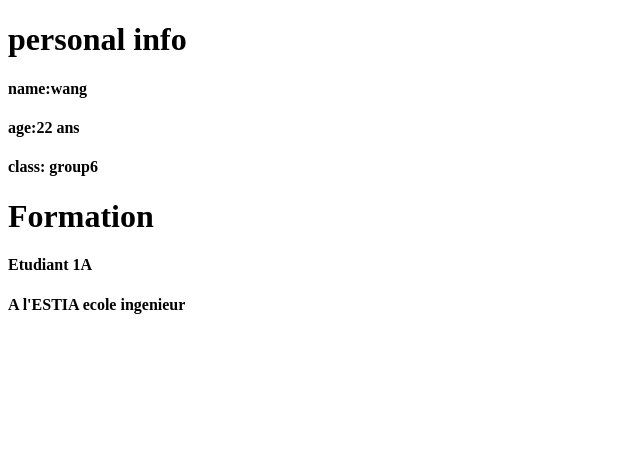
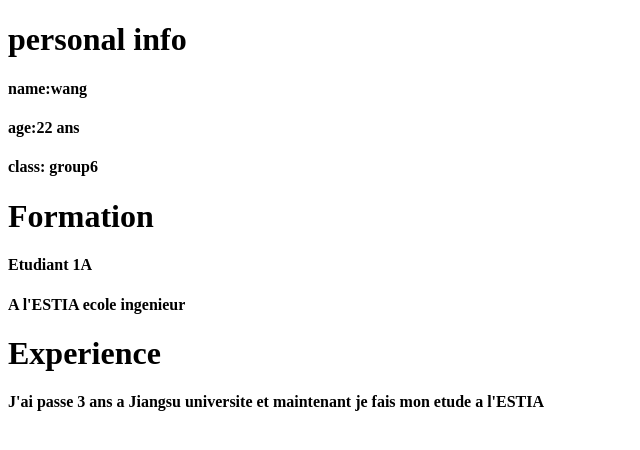
Before and after one commit to renjie-wang/Renjie.github.io, a plain HTML site: page index.html in a window 1280 px wide. Shown: the whole page, without its empty margins (0-640 px from the left). Drawn offline with Linux system fonts and the light colour scheme.

Commit message:
Experience

```diff
--- a/index.html
+++ b/index.html
@@ -14,6 +14,7 @@
     <h4>Etudiant 1A</h4>
     <h4>A l'ESTIA ecole ingenieur</h4>
 
-
+    <h1>Experience</h1>
+    <h4>J'ai passe 3 ans a Jiangsu universite et maintenant je fais mon etude a l'ESTIA</h4>
   </body>
 </html>
```
